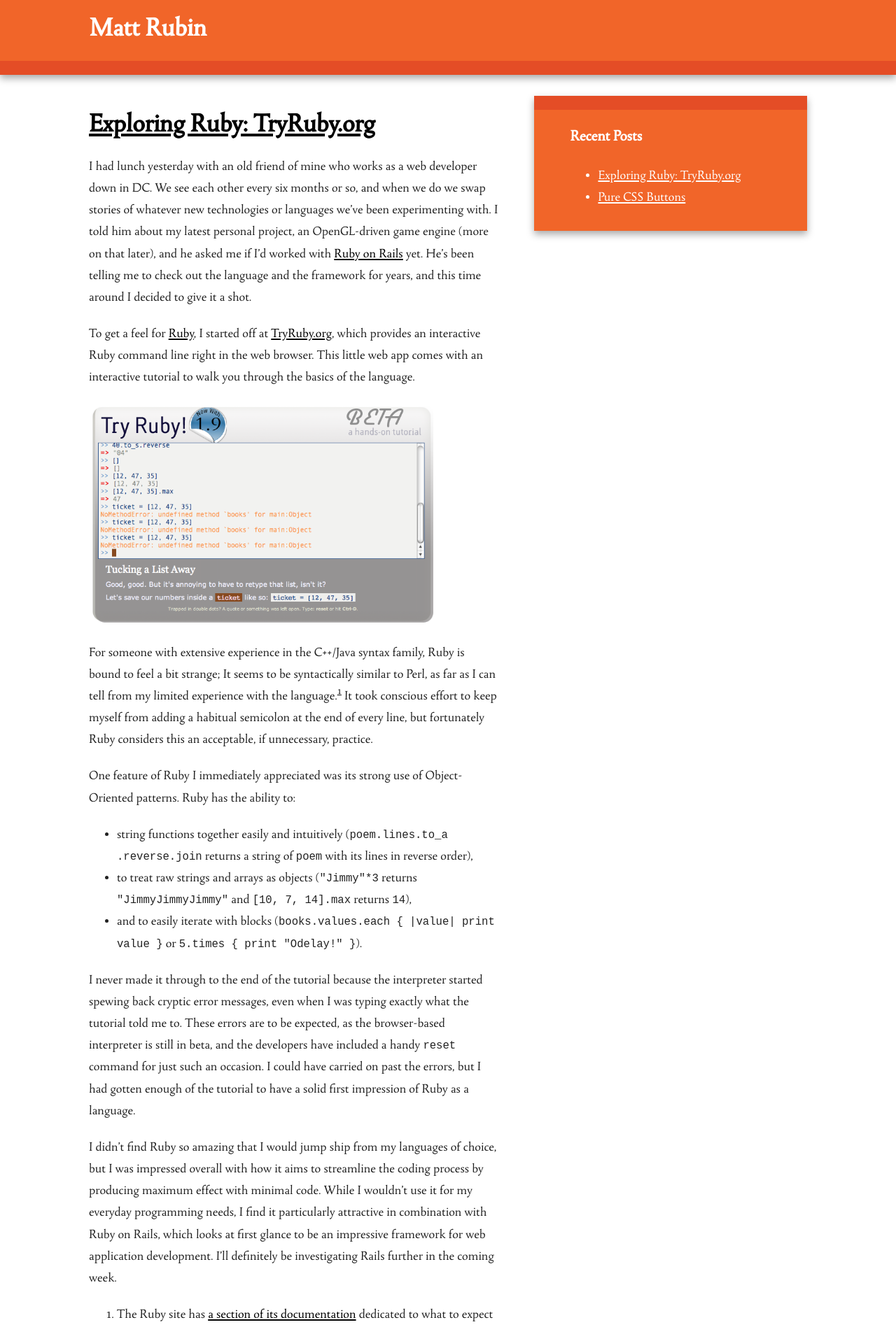
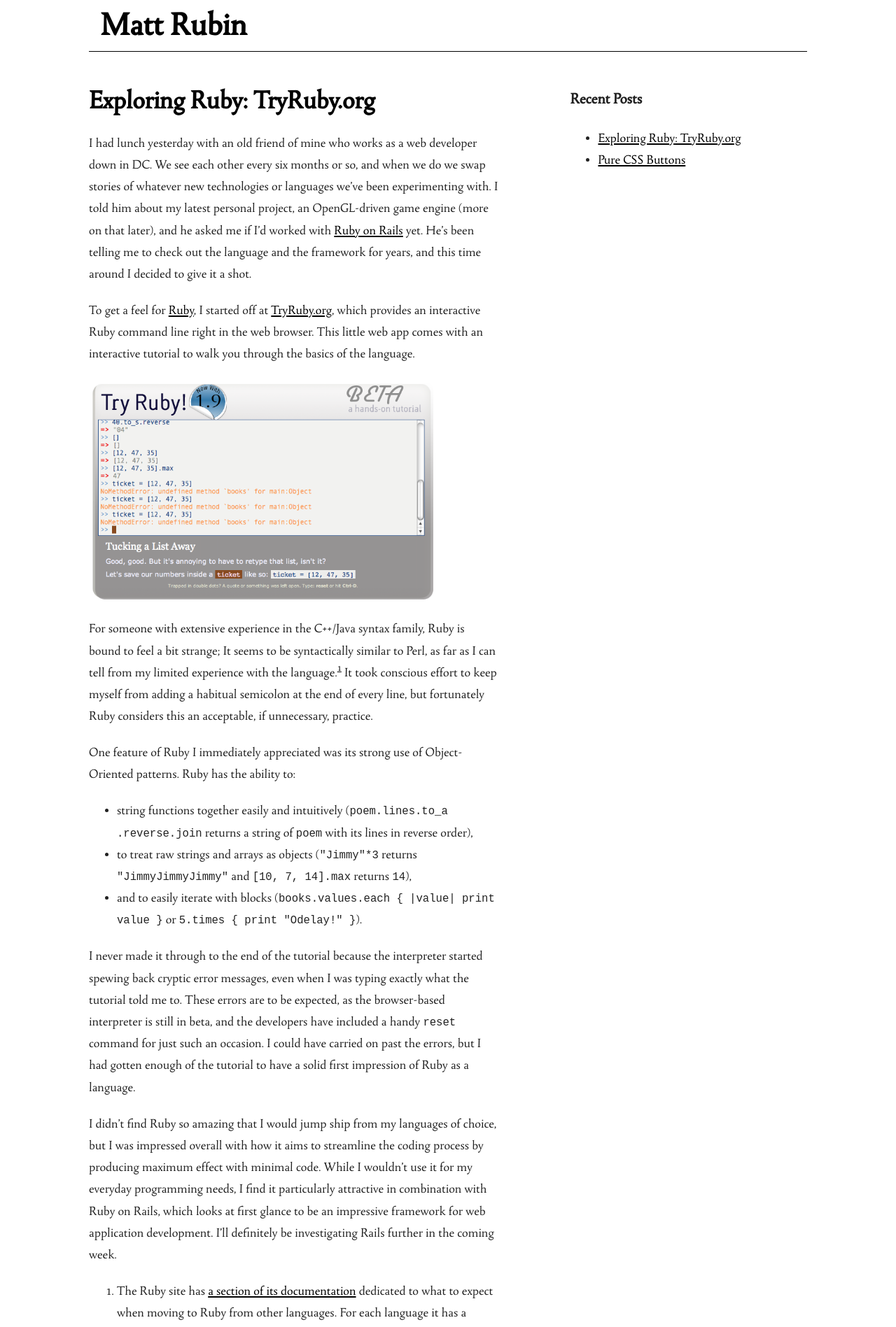
Before and after one commit to c3333/mattrubin.me, a Jekyll site: the page built from index.html, in a window 1280 px wide. Shown: the top 1897 px of the page at 70% size. Built offline with Jekyll 4.4.1, drawn with Linux system fonts in a browser that asks for light colours.

Commit message:
Stylistic changes

```diff
--- a/css/main.css
+++ b/css/main.css
@@ -76,35 +76,6 @@
     margin: 0 5%;
 }
 
-/* ===================
-    ALL: Orange Theme
-   =================== */
-
-.header-container {
-    border-bottom: 20px solid #e44d26;
-}
-
-.footer-container,
-.main aside {
-    border-top: 20px solid #e44d26;
-}
-
-.header-container,
-.footer-container,
-.main aside {
-    background: #f16529;
-}
-
-.header-container a,
-.footer-container a,
-.main aside a {
-    color: white;
-}
-
-.title {
-    color: white;
-}
-
 /* ==============
     MOBILE: Menu
    ============== */
@@ -122,14 +93,6 @@
     text-align: center;
     text-decoration: none;
     font-weight: bold;
-
-    color: white;
-    background: #e44d26;
-}
-
-nav a:hover,
-nav a:visited {
-    color: white;
 }
 
 nav a:hover {
@@ -149,13 +112,7 @@
 }
 
 .main aside {
-    color: white;
     padding: 0px 5% 10px;
-}
-
-.footer-container footer {
-    color: white;
-    padding: 20px 0;
 }
 
 /* ===============
@@ -170,9 +127,23 @@
    Author's custom styles
    ========================================================================== */
 
+header {
+    border-bottom: black 1px solid;
+}
 
+footer {
+    border-top: black 1px solid;
+    padding: 0.5em;
+}
 
+header h1 {
+    font-size: 2.5em;
+    margin: 0.5em 0.3em 0.3em 0.3em;
+}
 
+article h1 a {
+    text-decoration: none;
+}
 
 
 
@@ -198,7 +169,7 @@
         float: left;
         width: 27%;
         margin: 0 1.7%;
-        padding: 25px 2%;
+        padding: 20px 2%;
         margin-bottom: 0;
     }
 
@@ -224,17 +195,6 @@
 }
 
 @media only screen and (min-width: 768px) {
-
-/* ====================
-    WIDE: CSS3 Effects
-   ==================== */
-
-    .header-container,
-    .main aside {
-        -webkit-box-shadow: 0 5px 10px #aaa;
-           -moz-box-shadow: 0 5px 10px #aaa;
-                box-shadow: 0 5px 10px #aaa;
-    }
 
 /* ============
     WIDE: Menu
```
